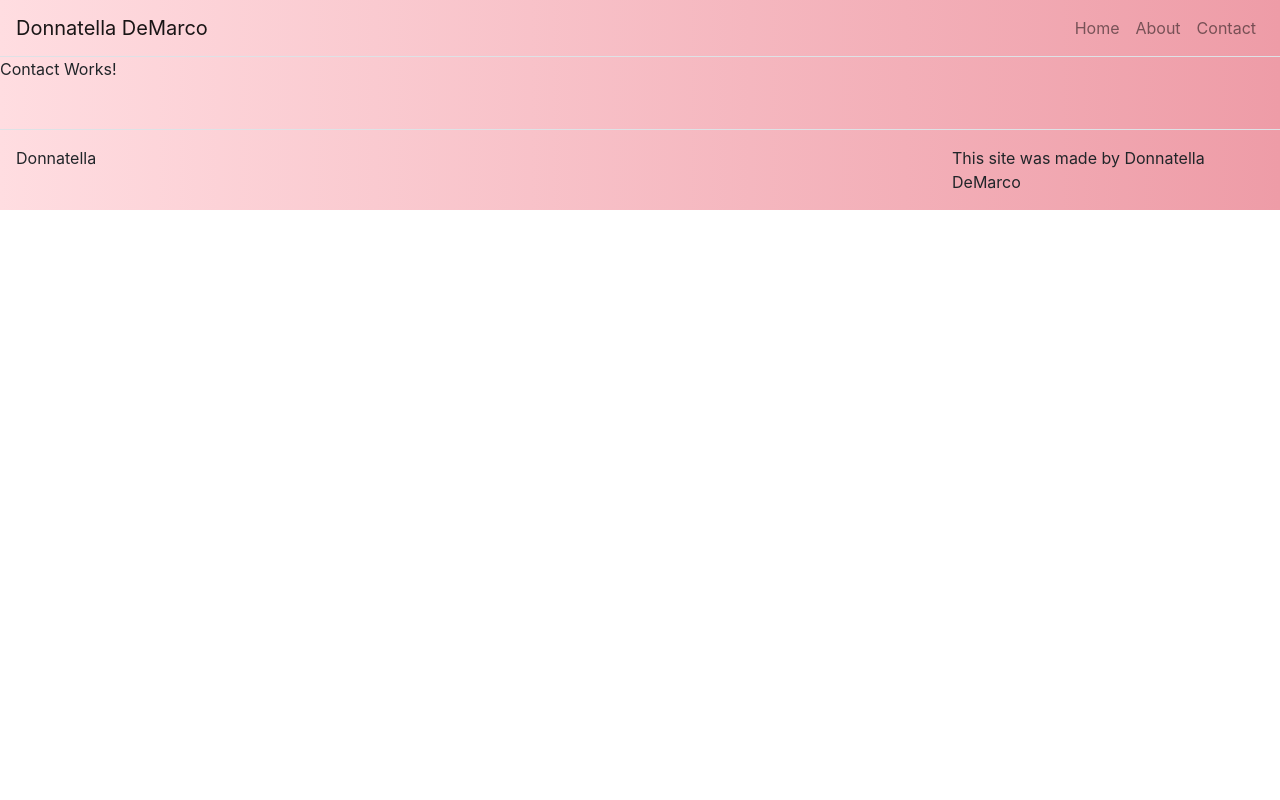
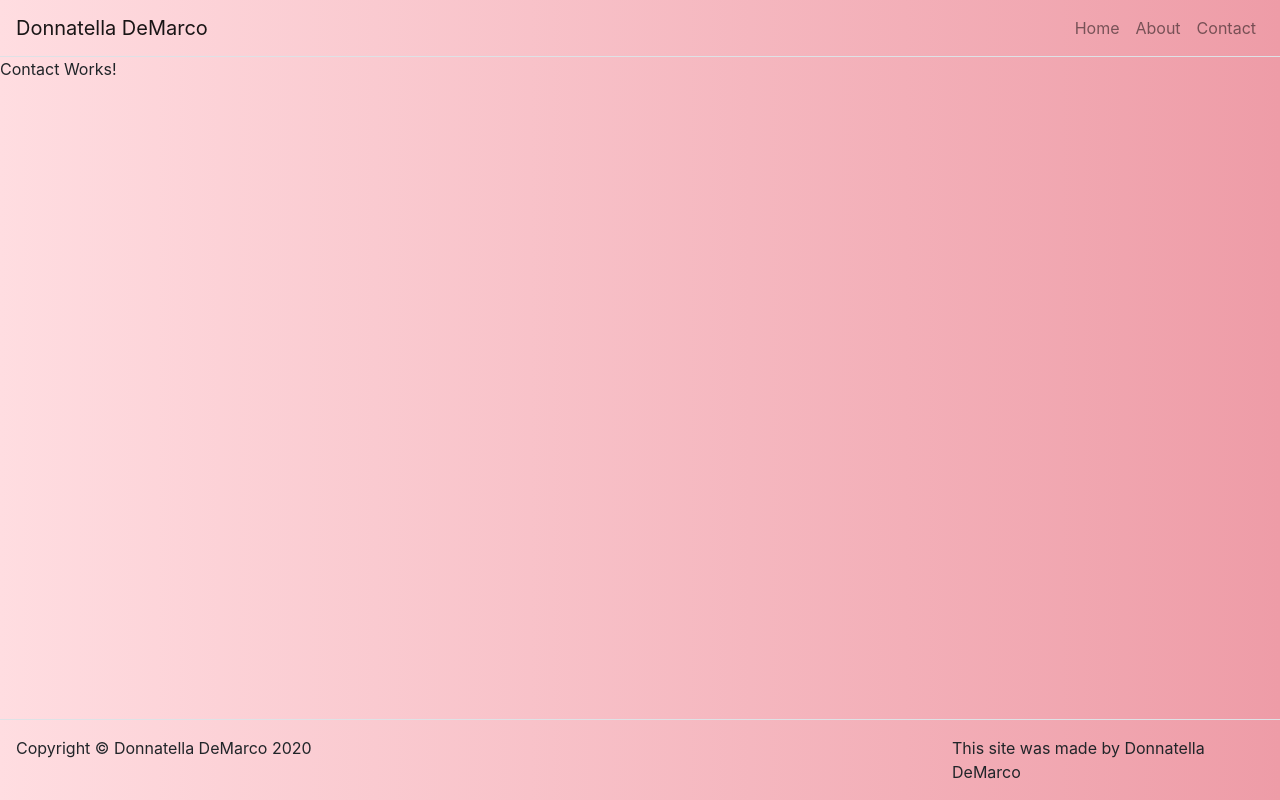
Before and after one commit to demarcod/demarcod.github.io, a React (Create React App) app: page /contact in a window 1280 px wide. Built offline with nearby package versions, Linux system fonts and the light colour scheme.

Commit message:
updated home page

```diff
--- a/package.json
+++ b/package.json
@@ -15,7 +15,8 @@
     "react-dom": "^16.13.1",
     "react-mdl": "^2.1.0",
     "react-router-dom": "^5.1.2",
-    "react-scripts": "3.4.1"
+    "react-scripts": "3.4.1",
+    "react-sticky-footer": "0.1.0-rc3"
   },
   "scripts": {
     "start": "react-scripts start",
--- a/src/App.css
+++ b/src/App.css
@@ -2,7 +2,11 @@
   background: #ee9ca7;  /* fallback for old browsers */
   background: -webkit-linear-gradient(to right, #ffdde1, #ee9ca7);  /* Chrome 10-25, Safari 5.1-6 */
   background: linear-gradient(to right, #ffdde1, #ee9ca7); /* W3C, IE 10+/ Edge, Firefox 16+, Chrome 26+, Opera 12+, Safari 7+ */
+  display: flex;
+  min-height: 100vh;
+  flex-direction: column;
 }
+
 
 .landing-grid {
   text-align: center;
@@ -12,6 +16,14 @@
   height: 325px;
   padding-top: 5em;
 }
+
+.footer {
+  position:absolute;
+  left:0;
+  bottom:0;
+  right:0;
+}
+
 
 .App {
   text-align: center;
--- a/src/Components/Footer.js
+++ b/src/Components/Footer.js
@@ -6,10 +6,10 @@ import Col from 'react-bootstrap/Col';
 function Footer() {
     return(
         <footer className="mt-5">
-            <Container fluid={true}>
+            <Container className="footer" fluid={true}>
                 <Row className="border-top justify-content-between p-3">
                     <Col className="p-0" md={3} sm={12}>
-                        Donnatella
+                        Copyright © Donnatella DeMarco 2020
                     </Col>
                     <Col className="p-0 d-flex justify-content-end" md={3}>
                         This site was made by Donnatella DeMarco
--- a/src/Pages/Home.js
+++ b/src/Pages/Home.js
@@ -11,7 +11,7 @@ console.log(avatar);
 function Home(props){
 
     return(
-        <div style={{width: '100%', margin: 'auto'}}>
+        <div style={{width: '100%'}}>
             <Grid className="landing-grid">
                 <Cell col={12}>
                     <img className="avatar-img" src={require('../Assets/Images/avatar.png')} />
```
Also changed, not shown: 1 other file (tests, documents, lock files or other folders).
